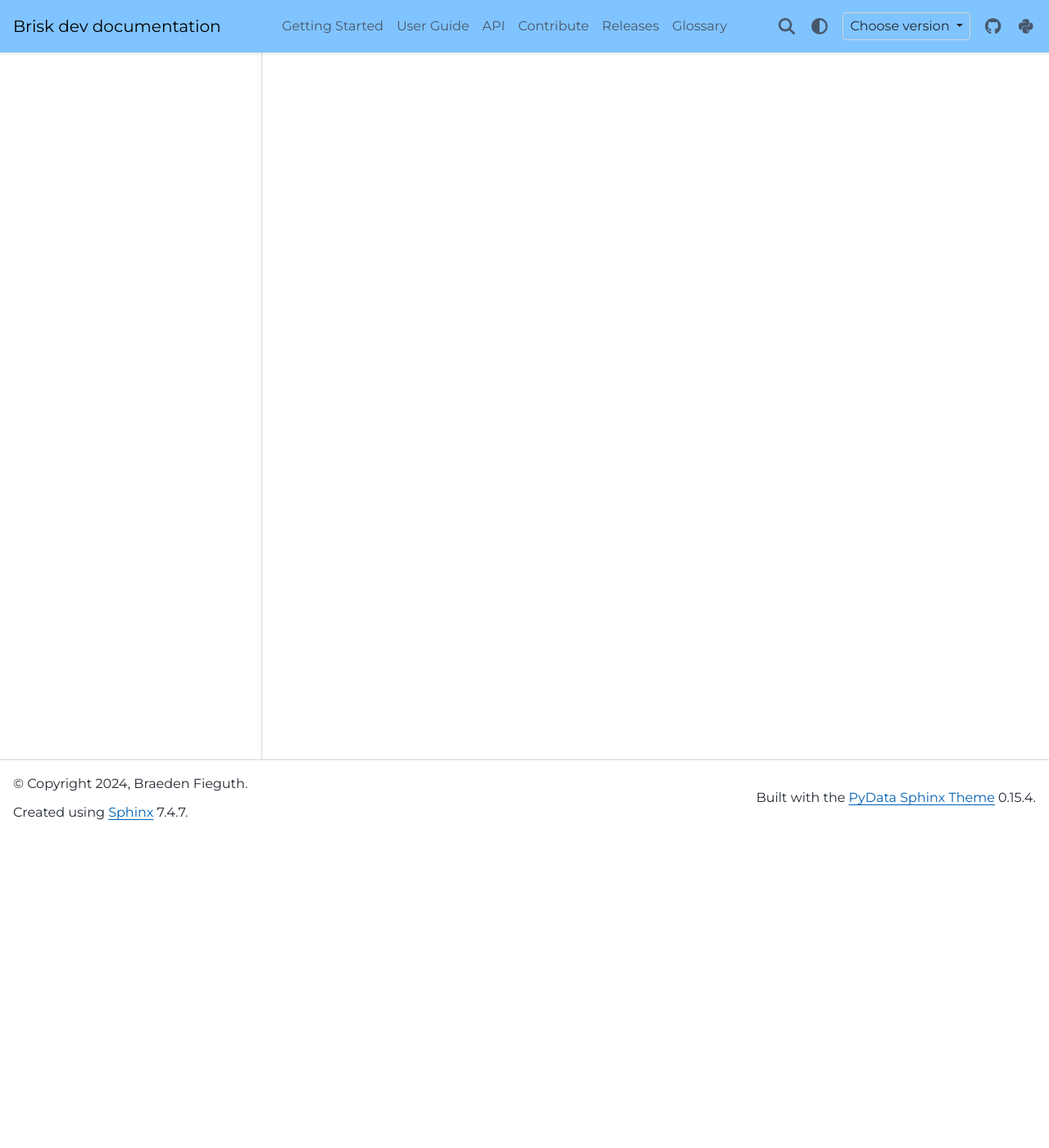
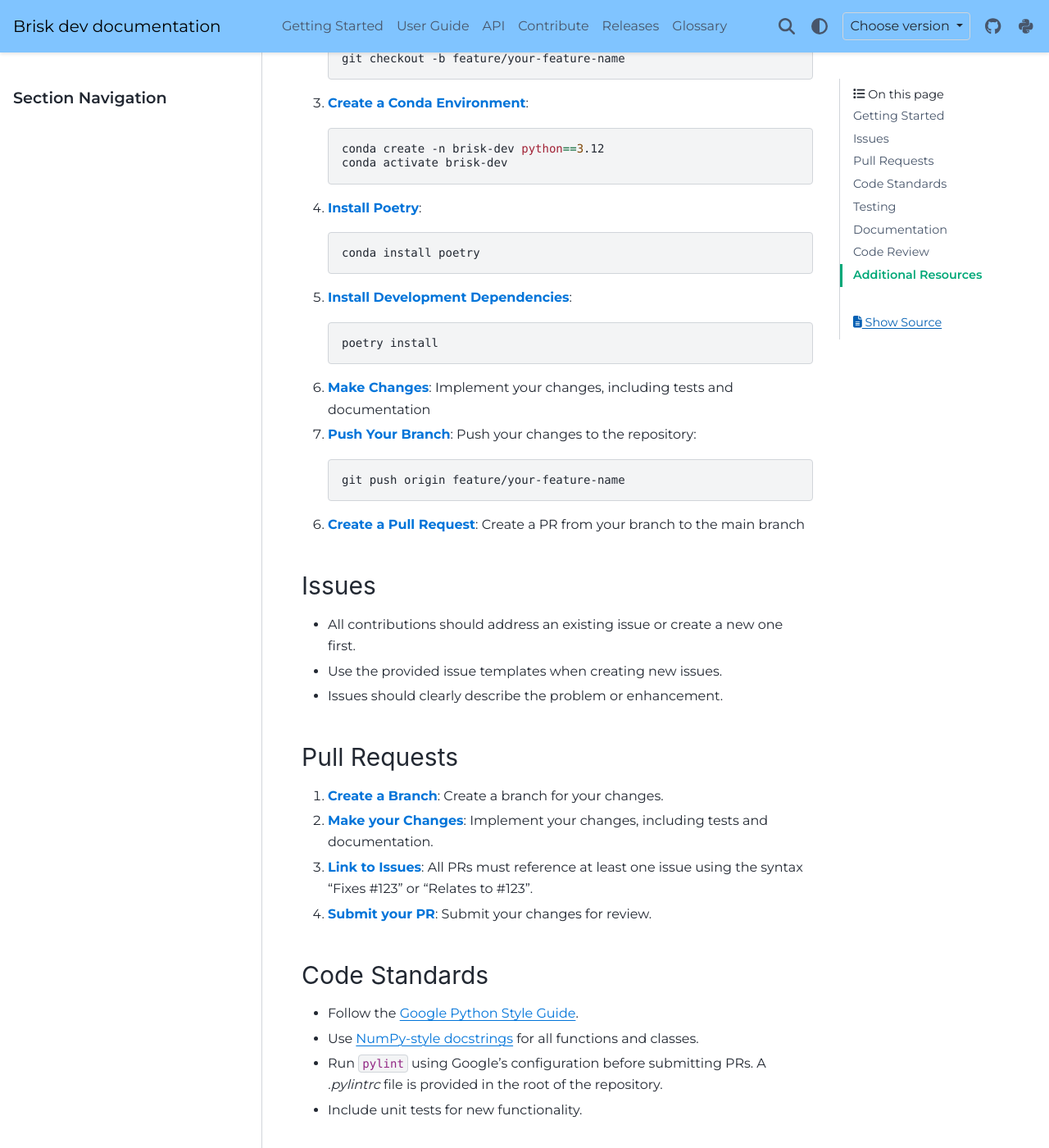
Before and after one commit to BFieguth/brisk, a Sphinx documentation site: the page built from docs/source/dev/contribute.rst, in a window 1280 px wide and 1400 px high, scrolled down 380 px. Shown: the whole window at 82% size. Built offline with Sphinx 7.4.7 and the PyData theme 0.15.4, drawn with Linux system fonts in a browser that asks for light colours; comment, search, counter and statistics services are not loaded; some of the changed text lies outside the part shown.

Commit message:
docs: update contribute guidelines

```diff
--- a/docs/source/dev/contribute.rst
+++ b/docs/source/dev/contribute.rst
@@ -1,4 +1,106 @@
 Contributing to Brisk
 =====================
 
-Guidelines for contributing to Brisk.
+Thank you for your interest in contributing to Brisk! This guide outlines the process for contributing to the project.
+
+Getting Started
+---------------
+
+1. **Clone the Repository**: ``git clone https://github.com/BFieguth/brisk.git``
+2. **Create a Branch**: Create a new branch for your changes:
+
+   .. code-block:: bash
+
+      git checkout -b feature/your-feature-name
+
+3. **Create a Conda Environment**:
+
+   .. code-block:: bash
+
+      conda create -n brisk-dev python==3.12
+      conda activate brisk-dev
+
+4. **Install Poetry**:
+
+   .. code-block:: bash
+
+      conda install poetry
+
+5. **Install Development Dependencies**:
+
+   .. code-block:: bash
+
+      poetry install
+
+6. **Make Changes**: Implement your changes, including tests and documentation
+7. **Push Your Branch**: Push your changes to the repository:
+
+   .. code-block:: bash
+
+      git push origin feature/your-feature-name
+
+6. **Create a Pull Request**: Create a PR from your branch to the main branch
+
+Issues
+------
+
+* All contributions should address an existing issue or create a new one first.
+* Use the provided issue templates when creating new issues.
+* Issues should clearly describe the problem or enhancement.
+
+Pull Requests
+-------------
+
+1. **Create a Branch**: Create a branch for your changes.
+2. **Make your Changes**: Implement your changes, including tests and documentation.
+3. **Link to Issues**: All PRs must reference at least one issue using the syntax "Fixes #123" or "Relates to #123".
+4. **Submit your PR**: Submit your changes for review.
+
+Code Standards
+--------------
+
+* Follow the `Google Python Style Guide <https://google.github.io/styleguide/pyguide.html>`_.
+* Use `NumPy-style docstrings <https://numpydoc.readthedocs.io/en/latest/format.html>`_ for all functions and classes.
+* Run ``pylint`` using Google's configuration before submitting PRs. A `.pylintrc` file is provided in the root of the repository.
+* Include unit tests for new functionality.
+
+Testing
+-------
+
+* Run the existing test suite before submitting changes:
+
+  .. code-block:: bash
+
+     pytest
+
+* Ensure all tests pass and coverage is maintained or improved.
+* The end-to-end tests can take several minutes to run so you may want to run just the unit tests until you have have your feature working:
+
+  .. code-block:: bash
+
+     pytest tests/unit_tests
+
+Documentation
+-------------
+
+* Update or add documentation for any changed or new functionality.
+* Build and check documentation locally:
+
+  .. code-block:: bash
+
+     cd docs
+     make html
+
+Code Review
+-----------
+
+* All PRs require at least one approval before merging.
+* Be respectful and constructive in review discussions.
+
+Additional Resources
+--------------------
+
+* `Google Python Style Guide <https://google.github.io/styleguide/pyguide.html>`_
+* `NumPy Docstring Guide <https://numpydoc.readthedocs.io/en/latest/format.html>`_
+
+Thank you for contributing to Brisk!
```
